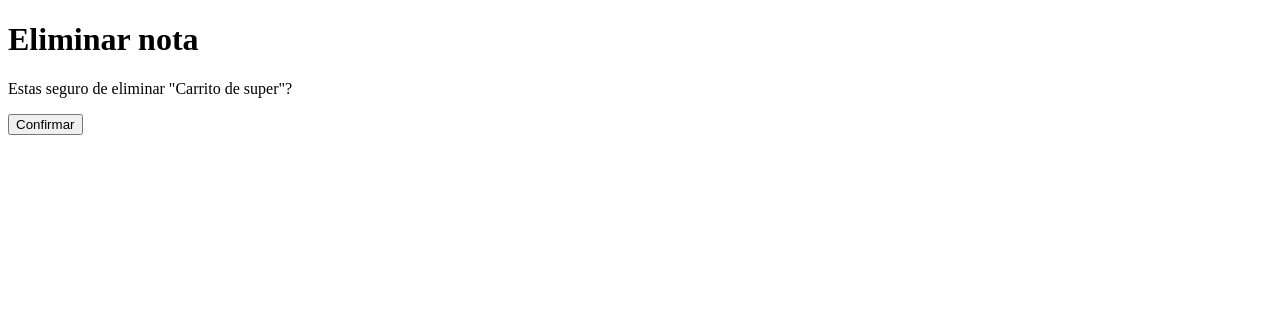
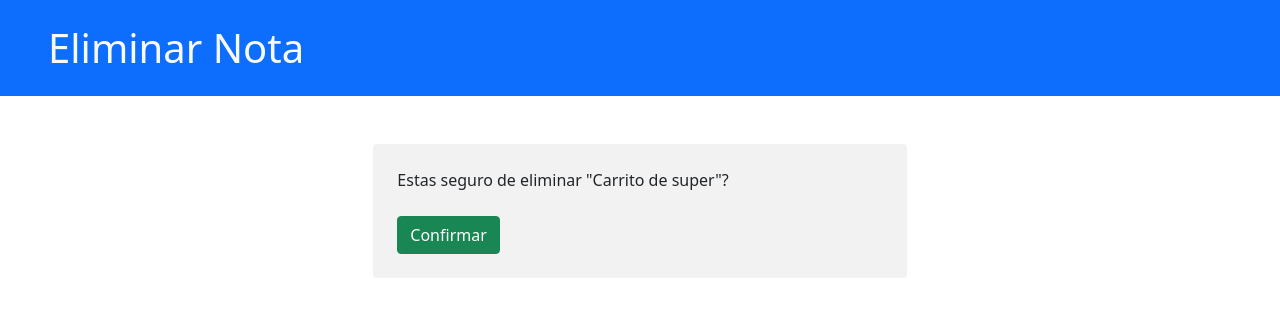
Before and after one commit to devrrior/django-crud, a Django app: page /notas/delete/1 in a window 1280 px wide. Shown: the top 317 px of the page. Run offline with Django 4.2, Linux system fonts and the light colour scheme; data comes from the database, SQL or seed files in the repository.

Commit message:
update(confirm view): add bootstrap

```diff
--- a/templates/notas/nota_confirm_delete.html
+++ b/templates/notas/nota_confirm_delete.html
@@ -1,18 +1,32 @@
 <!DOCTYPE html>
 <html lang="en">
+
 <head>
   <meta charset="UTF-8">
   <meta http-equiv="X-UA-Compatible" content="IE=edge">
   <meta name="viewport" content="width=device-width, initial-scale=1.0">
+  <link href="https://cdn.jsdelivr.net/npm/bootstrap@5.1.3/dist/css/bootstrap.min.css" rel="stylesheet"
+    integrity="sha384-1BmE4kWBq78iYhFldvKuhfTAU6auU8tT94WrHftjDbrCEXSU1oBoqyl2QvZ6jIW3" crossorigin="anonymous">
   <title>Elimnar nota</title>
 </head>
+
 <body>
-	<h1>Eliminar nota</h1>
-	<form method="post">{% csrf_token %}
+  <nav class="navbar navbar-dark bg-primary">
+    <div>
+      <h1 class="my-3 ms-5 me-3 text-light d-inline-block">Eliminar Nota</h1>
+
+    </div>
+  </nav>
+
+
+  <div class="col-xl-5 col-lg-6 col-md-8 col-sm-10 mt-5 mx-auto form p-4 rounded" style="background-color: #f2f2f2;">
+    <form method="post">
+      {% csrf_token %}
       <p>Estas seguro de eliminar "{{ object.titulo }}"?</p>
-    {{ form }}
-    <input type="submit" value="Confirmar">
+      <input class="btn btn-success mt-2" type="submit" value="Confirmar">
     </form>
+  </div>
 
 </body>
+
 </html>
```
Lines whose indentation alone changed are shown as unchanged.
